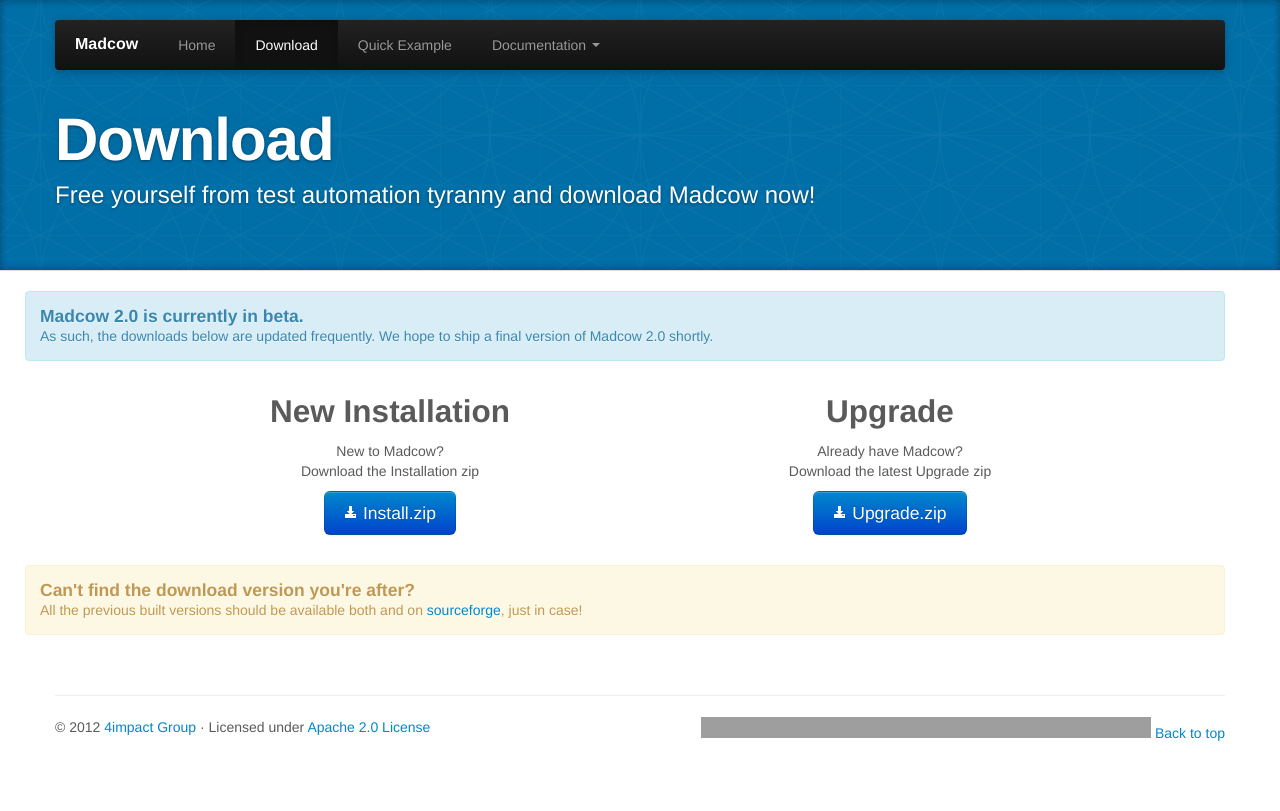
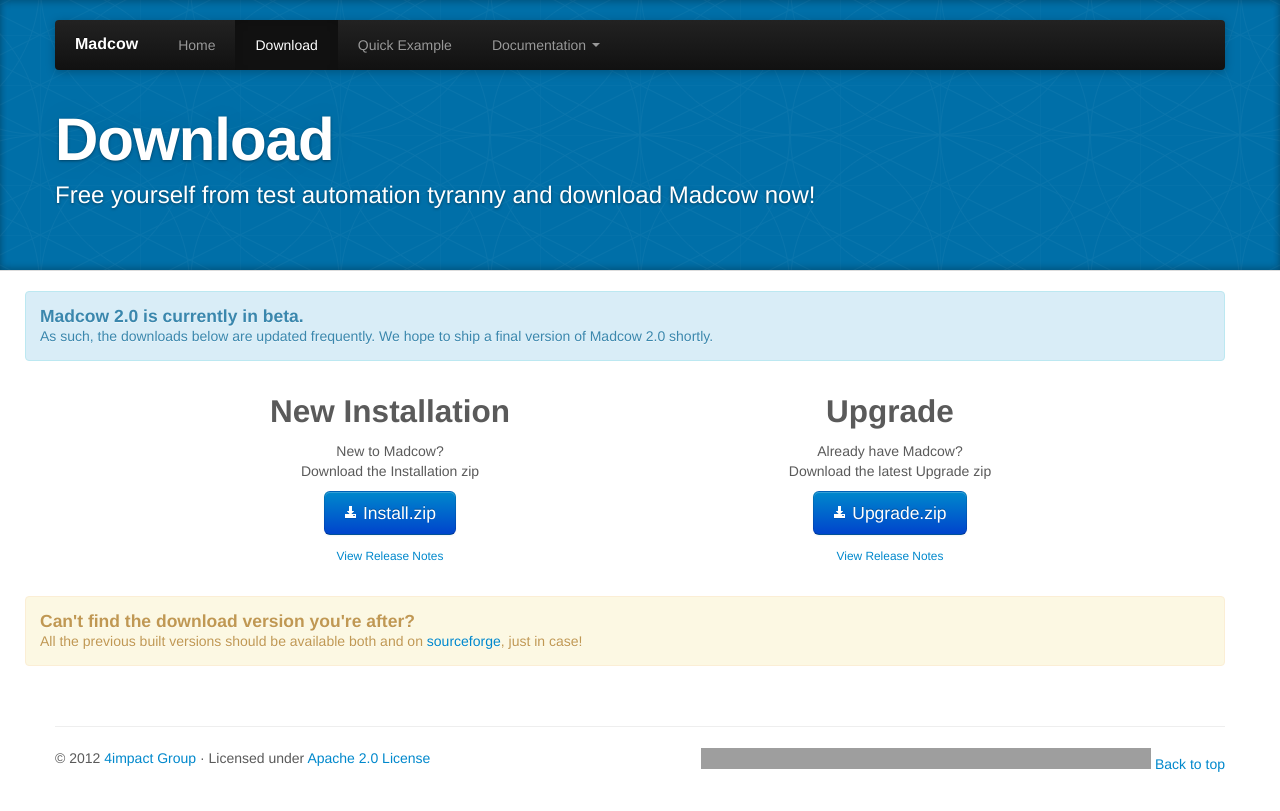
Before and after one commit to 4impact/madcow, a Jekyll site: the page built from download.html, in a window 1280 px wide, cut to the strip 0-811 px from the top of the page. Built offline with Jekyll 4.4.1, drawn with Linux system fonts in a browser that asks for light colours; grey boxes are pictures that could not be loaded.

Commit message:
adding release notes link into wiki pages…

```diff
--- a/download.html
+++ b/download.html
@@ -20,6 +20,7 @@
         <h2>New Installation</h2>
         <p>New to Madcow?<br/>Download the Installation zip</p>
         <p><a class="btn btn-primary btn-large" href="http://madcow.4impact.net.au/assets/releases/build90/madcow-project-2.0-SNAPSHOT-install.zip"><i class="icon-download-alt icon-white"></i> Install.zip</a></p>
+        <p><a href="http://madcow.4impact.net.au/assets/releases/build90/readme.txt"><small>View Release Notes</small></a></p>
     </span>
 
     <span class="span2">&nbsp;</span>
@@ -29,6 +30,7 @@
         <p>Already have Madcow?<br/>Download the latest
             Upgrade zip</p>
         <p><a class="btn btn-primary btn-large" href="http://madcow.4impact.net.au/assets/releases/build90/madcow-project-2.0-SNAPSHOT-upgrade.zip"><i class="icon-download-alt icon-white"></i> Upgrade.zip</a></p>
+        <p><a href="http://madcow.4impact.net.au/assets/releases/build90/readme.txt"><small>View Release Notes</small></a></p>
     </span>
 
 </div>
```
